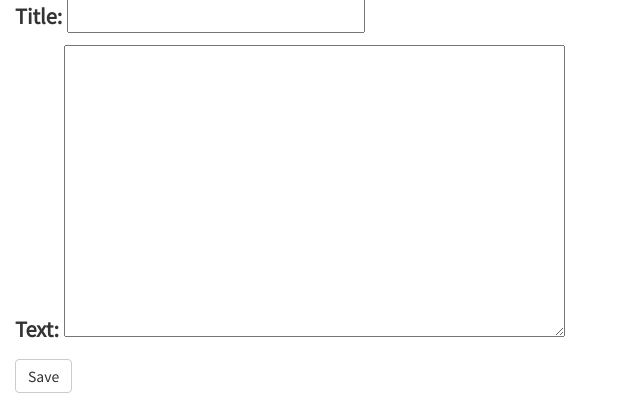
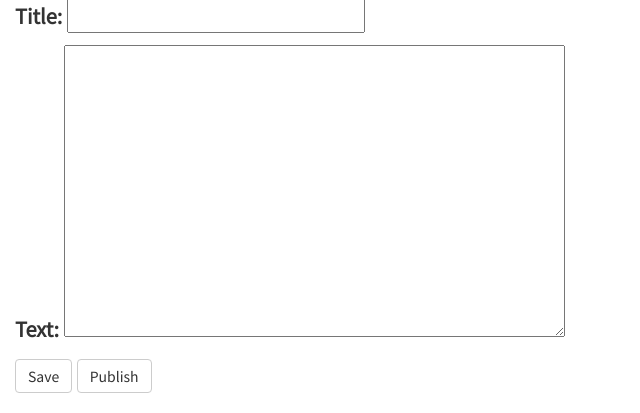
Before and after one commit to symoon94/mukbangtour, a Django app: page /create/ in a window 1280 px wide. Shown: the part 464-877 px from the top of the page, without its empty margins (0-640 px from the left). Run offline with Django 3.2, Linux system fonts and the light colour scheme; the visitor is signed in with stand-in values (Sample User, id 1); some libraries are stand-ins or nearby versions; some web fonts are replaced.

Commit message:
md publish location to edit and draft

```diff
--- a/mukbangtour/board/templates/board/post_detail.html
+++ b/mukbangtour/board/templates/board/post_detail.html
@@ -15,7 +15,7 @@
         <p>{{ post.text|linebreaksbr }}</p>
         {% if user.is_authenticated %}
             <a class="btn btn-default" href="{% url 'post_delete' pk=post.pk %}">Delete</a>
-            <a class="btn btn-default" href="{% url 'post_publish' pk=post.pk %}">Publish</a>
+
         {% endif %}
     </div>
     <hr>
--- a/mukbangtour/board/templates/board/post_draft.html
+++ b/mukbangtour/board/templates/board/post_draft.html
@@ -6,6 +6,7 @@
             <h1><a href="{% url 'post_detail' pk=post.pk %}">{{ post.title }}</a></h1>
             <p class="date">created: {{ post.created_date|date:'d-m-Y' }}</p>
             <p>{{ post.text|truncatechars:200 }}
+            <a class="btn btn-default" href="{% url 'post_publish' pk=post.pk %}">Publish</a>
             </p>
         </div>
     {% endfor %}
--- a/mukbangtour/board/templates/board/post_edit.html
+++ b/mukbangtour/board/templates/board/post_edit.html
@@ -5,6 +5,7 @@
     <form method="POST" class="post-form">{% csrf_token %}
         {{ form.as_p }}
         <button type="submit" class="save btn btn-default">Save</button>
+        <a class="btn btn-default" href="{% url 'post_publish' pk=post.pk %}">Publish</a>
     </form>
 
 {% endblock %}
```
